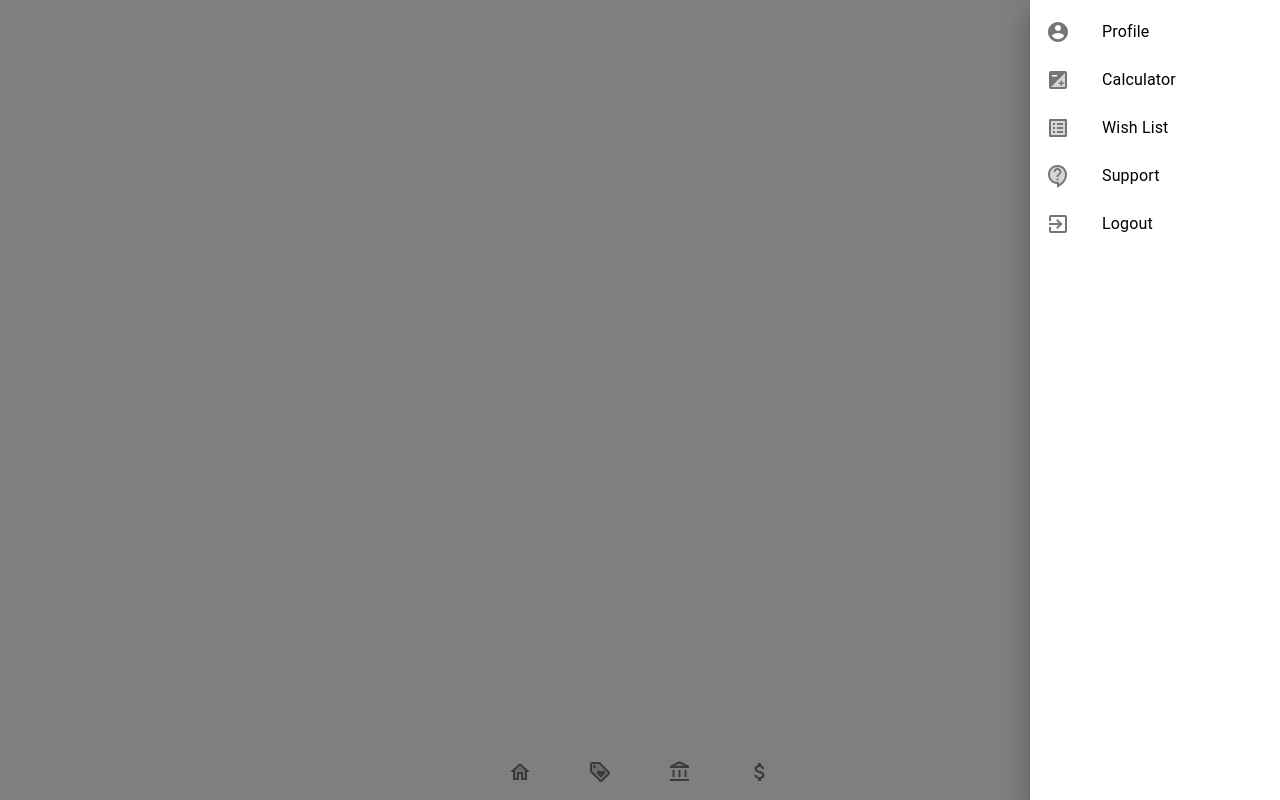
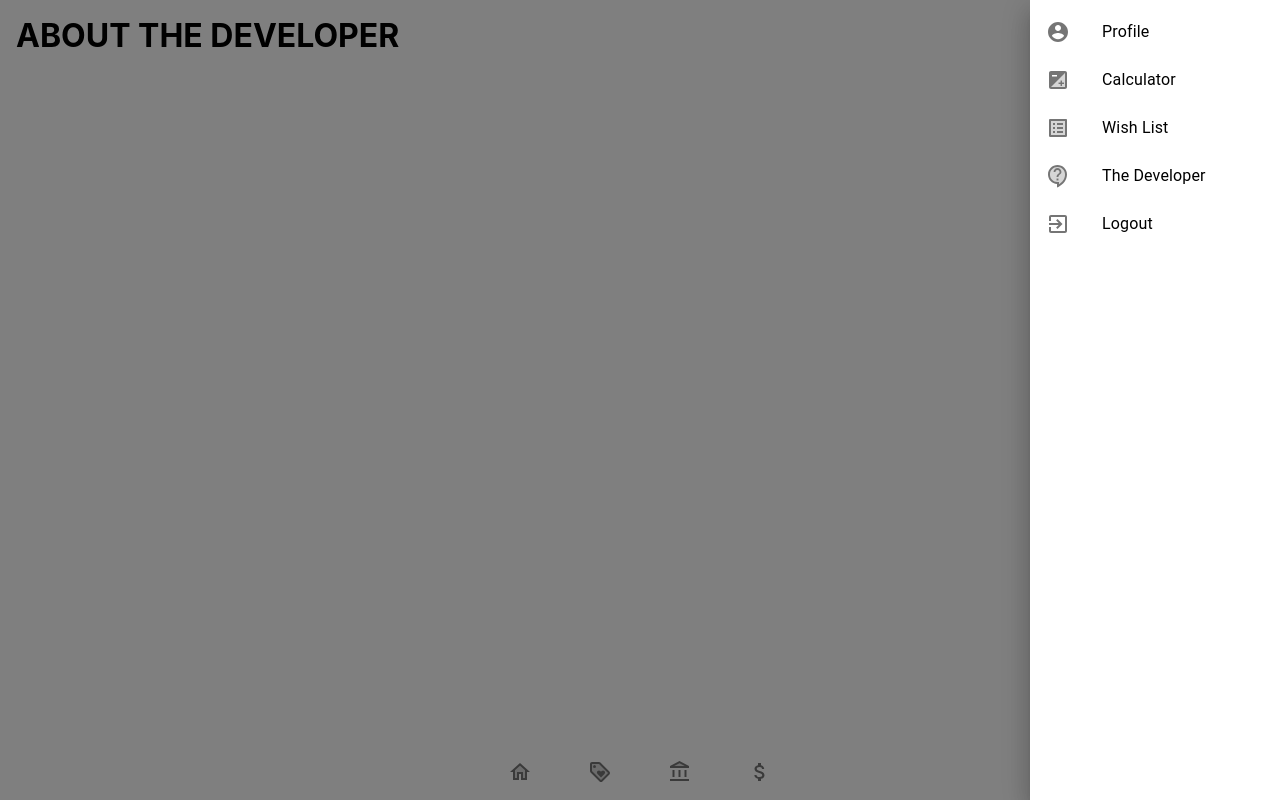
Before and after one commit to coderwine/kidsBudget_client, a React (Create React App) app: page /the-developer in a window 1280 px wide. Both pictures are taken after a click on the icon 1245 px from the left and 26 px from the top of the page. Built offline with nearby package versions, Linux system fonts and the light colour scheme.

Commit message:
Sidebar fixed

```diff
--- a/src/App.js
+++ b/src/App.js
@@ -1,24 +1,41 @@
 import './App.css';
 import { BrowserRouter as Router, Switch, Route} from 'react-router-dom';
-
+import {useState, useEffect} from 'react';
 
 //Components
 import UserBar from './components/UserBar/UserBar.component';
-// import HomePage from './pages/Home/Home.component';
+import BottomNav from './components/Navbar/Navbar.component';
+import HomePage from './pages/Home/Home.component';
 import GenStats from './components/GenStats/GeneralStats.component';
 import SharingPage from './pages/Sharing/Sharing.component';
 import SavingsPage from './pages/Savings/Savings.component';
 import SpendingPage from './pages/Spending/Spending.component';
-import BottomNav from './components/Navbar/Navbar.component';
 import Calculator from './components/Calculator/Calculator.component';
 import WishList from './components/WishList/WishList.component';
+import About from './components/About/About.component';
+import { render } from '@testing-library/react';
 
 function App() {
+
+  const [ auth, setAuth ] = useState(true);
+
+  let landing = () => {
+    let comp;
+    auth ? comp = GenStats : comp = HomePage;
+    // console.log(comp);
+    return comp;
+  }
+
+  const useEffect = () => {
+    setAuth(false);
+    // render();
+  }
+
   return (
-    <div className="App">
-
-      <Router>
-        <UserBar />
+    <Router>
+    {console.log(auth)}
+      <div className="App">
+        <UserBar auth={auth} logout={useEffect}/>
 
         <Switch className="displayRoutes">
 
@@ -27,16 +44,20 @@ function App() {
             <Route path="/spending" component={SpendingPage}/>
             <Route path="/calculator" component={Calculator} />
             <Route path="/wish-list" component={WishList} />
-            <Route exact path="/" component={GenStats}/>
+            <Route path="/the-developer" component={About} />
+            <Route exact path="/" component={landing()}/>
+
 
         </Switch>
 
         <BottomNav />
-      </Router>
+      </div>
+    </Router>
+  );
 
-    </div>
-  );
 }
 
 export default App;
-// <Route path="/" component={HomePage}/>
+
+// <Route path="/general-stats" component={GenStats}/>
+// <Route exact path="/" component={HomePage}/>
--- /dev/null
+++ b/src/components/About/About.component.jsx
@@ -0,0 +1,11 @@
+import React from 'react';
+import './about.styles.css';
+
+export default function About() {
+
+    return(
+        <>
+            <h1>ABOUT THE DEVELOPER</h1>
+        </>
+    )
+}
--- a/src/components/Navbar/Navbar.component.jsx
+++ b/src/components/Navbar/Navbar.component.jsx
@@ -27,6 +27,7 @@ export default function BottomNav() {
     <BottomNavigation
       value={value}
       onChange={(event, newValue) => {
+        console.log('newValue:', newValue);
         setValue(newValue);
       }}
       showLabels
--- a/src/components/UserBar/UserBar.component.jsx
+++ b/src/components/UserBar/UserBar.component.jsx
@@ -10,12 +10,14 @@ import ListItem from '@material-ui/core/ListItem';
 import ListItemIcon from '@material-ui/core/ListItemIcon';
 import ListItemText from '@material-ui/core/ListItemText';
 import {Link} from 'react-router-dom';
+
 //Icons
 import AccountCircleRoundedIcon from '@material-ui/icons/AccountCircleRounded';
 import ExposureTwoToneIcon from '@material-ui/icons/ExposureTwoTone';
 import ListAltTwoToneIcon from '@material-ui/icons/ListAltTwoTone';
 import ContactSupportTwoToneIcon from '@material-ui/icons/ContactSupportTwoTone';
 import ExitToAppTwoToneIcon from '@material-ui/icons/ExitToAppTwoTone';
+import { LocalDiningOutlined } from '@material-ui/icons';
 
 const useStyles = makeStyles({
   list: {
@@ -31,11 +33,18 @@ const useStyles = makeStyles({
 });
 
 
-export default function UserBar() {
+export default function UserBar(props) {
+  console.log('user bar: ', props)
+
   const classes = useStyles();
   const [state, setState] = React.useState({
     right: false,
   });
+
+  // const logoutUser = () => {
+  //   localStorage.clear();
+
+  // }
 
   const toggleDrawer = (anchor, open) => (event) => {
     if (event && event.type === 'keydown' && (event.key === 'Tab' || event.key === 'Shift')) {
@@ -48,31 +57,46 @@ export default function UserBar() {
   const list = (anchor) => (
 
     <div
-      className={clsx(classes.list, {
-        [classes.fullList]: anchor === 'top' || anchor === 'bottom',
-      })}
+      className={clsx(classes.list)}
       role="presentation"
       onClick={toggleDrawer(anchor, false)}
       onKeyDown={toggleDrawer(anchor, false)}
     >
       <List>
-        {['Profile', 'Calculator','Wish List','Support', 'Logout'].map((text, index) => (
+        {props.auth ?
+          ['Profile', 'Calculator','Wish List','The Developer', 'Logout'].map((text, index) => (
+          <Link to={`/${text.toLowerCase().replace(' ', '-')}`}>
+          <ListItem button key={index}>
 
-          <Link to={`/${text.toLowerCase().replace(' ', '-')}`}>
-            <ListItem button key={text}>
               <ListItemIcon>{
                   index === 0 ? <AccountCircleRoundedIcon /> :
                   index === 1 ? <ExposureTwoToneIcon /> :
                   index === 2 ? <ListAltTwoToneIcon/> :
                   index === 3 ? <ContactSupportTwoToneIcon /> :
-                  index === 4 ? <ExitToAppTwoToneIcon /> : null
+                  index === 4 ? <ExitToAppTwoToneIcon onClick={props.logout}/> : null
                   }</ListItemIcon>
 
                   <ListItemText primary={text} />
 
             </ListItem>
           </Link>
-        ))}
+        )) :
+          ['Login', 'The Developer'].map((text, index) => (
+          <Link to={`/${text.toLowerCase().replace(' ', '-')}`}>
+          <ListItem button key={index}>
+
+              <ListItemIcon>{
+                  index === 0 ? <AccountCircleRoundedIcon /> :
+                  index === 1 ? <ContactSupportTwoToneIcon /> :
+                  null
+                  }</ListItemIcon>
+
+              <ListItemText primary={text} />
+
+            </ListItem>
+          </Link>
+        ))
+      }
       </List>
 
     </div>
@@ -80,7 +104,6 @@ export default function UserBar() {
 
   return (
 
-    <Router>
       <div className={classes.iconBtn}>
         {['right'].map((anchor) => (
           <React.Fragment key={anchor}>
@@ -97,6 +120,6 @@ export default function UserBar() {
           </React.Fragment>
         ))}
       </div>
-    </Router>
+
   );
 }
--- a/src/index.js
+++ b/src/index.js
@@ -3,10 +3,13 @@ import ReactDOM from 'react-dom';
 import './index.css';
 import App from './App';
 import reportWebVitals from './reportWebVitals';
+import {BrowserRouter as Router}  from 'react-router-dom';
 
 ReactDOM.render(
   // <React.StrictMode>
+  // <Router>
     <App />,
+  //</Router>,
   // </React.StrictMode>,
   document.getElementById('root')
 );
--- a/src/pages/Home/Home.component.jsx
+++ b/src/pages/Home/Home.component.jsx
@@ -1,57 +1,13 @@
 import React, {useState} from 'react';
 import './Home.styles.css';
-import {Switch, Route} from 'react-router-dom';
-// import {Doughnut} from '@reactchartjs/react-chart.js';
-import GenStats from '../../components/GenStats/GeneralStats.component';
-import Calculator from '../../components/Calculator/Calculator.component';
-import WishList from '../../components/WishList/WishList.component';
 
 export default function HomePage() {
-    // const [sharings, setSharing] = useState(15);
-    // const [savings, setSavings] = useState(45);
-    // const [spendings, setSpendings] = useState(40);
-
-    // const data = {
-    //     labels: ['Sharing', 'Saving', 'Spending',],
-    //     datasets: [
-    //       {
-    //         label: 'Accoutn Balances',
-    //         // data: [45, 20, 35,],
-    //         data: [sharings, savings, spendings],
-    //         backgroundColor: [
-    //           'rgba(255, 99, 132, 0.2)',
-    //           'rgba(54, 162, 235, 0.2)',
-    //           'rgba(255, 206, 86, 0.2)',
-    //         ],
-    //         borderColor: [
-    //           'rgba(255, 99, 132, 1)',
-    //           'rgba(54, 162, 235, 1)',
-    //           'rgba(255, 206, 86, 1)',
-    //         //   'rgba(75, 192, 192, 1)',
-    //         //   'rgba(153, 102, 255, 1)',
-    //         //   'rgba(255, 159, 64, 1)',
-    //         ],
-    //         borderWidth: 1,
-    //       },
-    //     ],
-    //   }
-
-    //     <h1>Overall Stats</h1> <br/>
-    //         <Doughnut data={data} />
     return(
       <div className="displayRoutes">
 
-            <Switch>
-              <Route path="/general-stats" component={GenStats} />
-              <Route path="/calculator" component={Calculator} />
-              <Route path="/wishlist" component={WishList} />
-            </Switch>
+            <h1>HOME PAGE</h1>
 
         </div>
 
-            )
-          }
-
-          // <Route path="/profile" component={}/>
-          //   <Route path="/wishlist" component={}/>
-          //   <Route path="/support" component={}/>
+    )
+  }
```
Also changed, not shown: src/components/About/about.styles.css (added), 2 other files (tests, documents, lock files or other folders).
